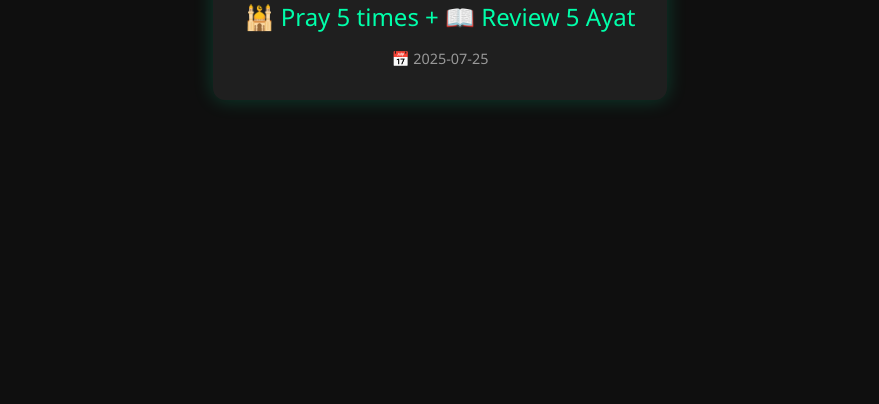
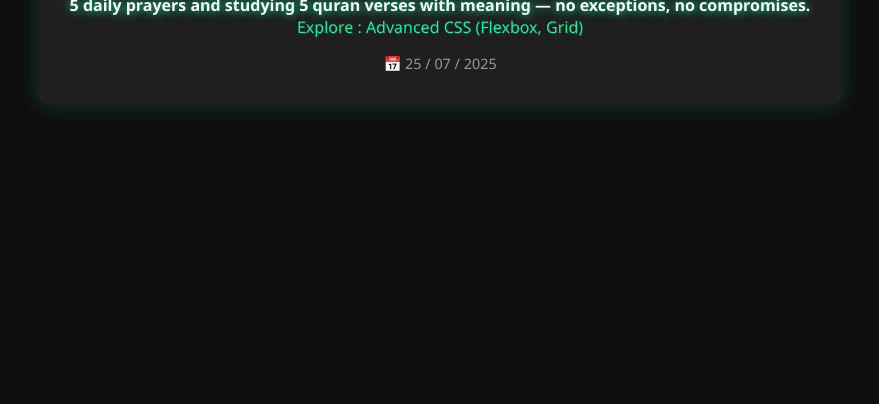
Before and after one commit to mahmud-ops/Project_Taqwa, a plain HTML site: page index.html in a window 1280 px wide. Shown: the part 396-800 px from the top of the page, without its empty margins (200-1079 px from the left). Drawn offline with Linux system fonts and the light colour scheme.

Commit message:
Added exploration topic

```diff
--- a/index.html
+++ b/index.html
@@ -4,55 +4,16 @@
   <meta charset="UTF-8" />
   <meta name="viewport" content="width=device-width, initial-scale=1.0"/>
   <title>What To Do Today</title>
-  <style>
-    * {
-      margin: 0;
-      padding: 0;
-      box-sizing: border-box;
-    }
-
-    body {
-      background: #0f0f0f;
-      color: #f0f0f0;
-      font-family: "Segoe UI", sans-serif;
-      display: flex;
-      justify-content: center;
-      align-items: center;
-      height: 100vh;
-    }
-
-    .container {
-      text-align: center;
-      background: #1f1f1f;
-      padding: 2rem;
-      border-radius: 12px;
-      box-shadow: 0 0 20px rgba(0, 255, 170, 0.2);
-    }
-
-    h1 {
-      font-size: 2rem;
-      margin-bottom: 1rem;
-    }
-
-    .task {
-      font-size: 1.5rem;
-      color: #00ffaa;
-    }
-
-    .date {
-      margin-top: 1rem;
-      font-size: 0.9rem;
-      color: #999;
-    }
-  </style>
+  <link rel="stylesheet" href="style.css">
 </head>
 <body>
   <div class="container">
     <h1 id="dayNo"></h1>
+    <div class="task highlight">5 daily prayers and studying 5 quran verses with meaning — no exceptions, no compromises.</div>
     <div class="task" id="task">Loading...</div>
     <div class="date" id="date"></div>
   </div>
 
-  <script src="script.js"></script>
+  <script type="module" src="script.js"></script>
 </body>
 </html>
--- /dev/null
+++ b/schedule.js
@@ -0,0 +1,75 @@
+// Define your schedule here
+export const schedule = {
+  // Phase 1: Web dev basics (spread out)
+  "2025-07-23": "Explore : HTML Basics",
+  "2025-07-24": "Explore : CSS Basics",
+  "2025-07-25": "Explore : Advanced CSS (Flexbox, Grid)",
+  "2025-07-26": "Explore : JavaScript Fundamentals Part 1",
+  "2025-07-27": "Explore : JavaScript Fundamentals Part 2",
+  "2025-07-28": "Explore : Advanced JavaScript Concepts",
+  "2025-07-29": "Explore : React Basics",
+  "2025-07-30": "Explore : React State & Events",
+  "2025-07-31": "Explore : React Forms & Hooks",
+  "2025-08-01": "Explore : Tailwind CSS Basics",
+  "2025-08-02": "Explore : Tailwind CSS Advanced",
+  "2025-08-03": "Explore : Node.js Basics Part 1",
+  "2025-08-04": "Explore : Node.js Basics Part 2",
+  "2025-08-05": "Explore : Express.js Fundamentals",
+  "2025-08-06": "Explore : REST APIs Concepts",
+  "2025-08-07": "Explore : MongoDB Basics",
+  "2025-08-08": "Explore : MongoDB Advanced Queries",
+  "2025-08-09": "Explore : Deploying Apps (Heroku, Vercel, etc.)",
+  "2025-08-10": "Explore : Git & GitHub Basics",
+  "2025-08-11": "Explore : Linux Command Line Basics",
+  "2025-08-12": "Explore : Bash Scripting Basics",
+
+  // Phase 2: DevOps & Security intro (spread out)
+  "2025-08-13": "Explore : Bash Scripting Practice",
+  "2025-08-14": "Explore : Docker Basics Part 1",
+  "2025-08-15": "Explore : Docker Basics Part 2",
+  "2025-08-16": "Explore : CI/CD Concepts Part 1",
+  "2025-08-17": "Explore : CI/CD Concepts Part 2",
+  "2025-08-18": "Explore : Cloud Basics (AWS/GCP Intro Part 1)",
+  "2025-08-19": "Explore : Cloud Basics (AWS/GCP Intro Part 2)",
+  "2025-08-20": "Explore : Networking Fundamentals",
+  "2025-08-21": "Explore : Web Security Basics (OWASP Top 10)",
+  "2025-08-22": "Explore : Common Web Vulnerabilities (XSS, SQLi)",
+
+  // Phase 3: Security deep dive
+  "2025-08-23": "Explore : Burp Suite Introduction",
+  "2025-08-24": "Explore : Nmap & Network Scanning",
+  "2025-08-25": "Explore : Metasploit Basics",
+  "2025-08-26": "Explore : Ethical Hacking Principles",
+  "2025-08-27": "Explore : Python Basics for Security",
+  "2025-08-28": "Explore : Writing Security Scripts",
+  "2025-08-29": "Explore : Web App Pentesting Practice",
+  "2025-08-30": "Explore : Capture The Flag (CTF) Introduction",
+  "2025-08-31": "Explore : Linux Privilege Escalation Basics",
+  "2025-09-01": "Explore : Reverse Engineering Basics",
+
+  // Phase 4: Advanced Security & career
+  "2025-09-02": "Explore : Malware Fundamentals",
+  "2025-09-03": "Explore : Security Automation",
+  "2025-09-04": "Explore : Incident Response Basics",
+  "2025-09-05": "Explore : Logging & Monitoring Tools",
+  "2025-09-06": "Explore : Secure Coding Practices",
+  "2025-09-07": "Explore : Building Your Portfolio",
+  "2025-09-08": "Explore : Bug Bounty Platforms Overview",
+  "2025-09-09": "Explore : Soft Skills for Techies",
+  "2025-09-10": "Explore : Career Planning & Certifications",
+  "2025-09-11": "Explore : Review + Practice + Mock Projects",
+
+  // Phase 5: Review + Tafsir Fridays (optional extra)
+  "2025-09-12": "Explore : Advanced Review + 📚 Tafsir (Friday)",
+  "2025-09-13": "Explore : Advanced Review",
+  "2025-09-14": "Explore : Advanced Review",
+  "2025-09-15": "Explore : Advanced Review",
+  "2025-09-16": "Explore : Advanced Review",
+  "2025-09-17": "Explore : Advanced Review",
+  "2025-09-18": "Explore : Advanced Review",
+  "2025-09-19": "Explore : Advanced Review + 📚 Tafsir (Friday)",
+  "2025-09-20": "Explore : Advanced Review",
+  "2025-09-21": "Explore : Advanced Review",
+  "2025-09-22": "Explore : Advanced Review",
+  "2025-09-23": "Explore : Wrap Up & Plan Next Steps",
+};
--- a/script.js
+++ b/script.js
@@ -1,89 +1,27 @@
-// Define your schedule here
-const schedule = {
-  //  Phase 1: Salah + 5 Ayat Review
-  "2025-07-23": "🕌 Pray 5 times + 📖 Review  5 Ayat",
-  "2025-07-24": "🕌 Pray 5 times + 📖 Review  5 Ayat",
-  "2025-07-25": "🕌 Pray 5 times + 📖 Review  5 Ayat",
-  "2025-07-26": "🕌 Pray 5 times + 📖 Review  5 Ayat",
-  "2025-07-27": "🕌 Pray 5 times + 📖 Review  5 Ayat",
-  "2025-07-28": "🕌 Pray 5 times + 📖 Review  5 Ayat",
-  "2025-07-29": "🕌 Pray 5 times + 📖 Review  5 Ayat",
-  "2025-07-30": "🕌 Pray 5 times + 📖 Review  5 Ayat",
-  "2025-07-31": "🕌 Pray 5 times + 📖 Review  5 Ayat",
-  "2025-08-01": "🕌 Pray 5 times + 📖 Review  5 Ayat",
-  "2025-08-02": "🕌 Pray 5 times + 📖 Review  5 Ayat",
-  "2025-08-03": "🕌 Pray 5 times + 📖 Review  5 Ayat",
-  "2025-08-04": "🕌 Pray 5 times + 📖 Review  5 Ayat",
-  "2025-08-05": "🕌 Pray 5 times + 📖 Review  5 Ayat",
-  "2025-08-06": "🕌 Pray 5 times + 📖 Review  5 Ayat",
-  "2025-08-07": "🕌 Pray 5 times + 📖 Review  5 Ayat",
-  "2025-08-08": "🕌 Pray 5 times + 📖 Review  5 Ayat",
-  "2025-08-09": "🕌 Pray 5 times + 📖 Review  5 Ayat",
-  "2025-08-10": "🕌 Pray 5 times + 📖 Review  5 Ayat",
-  "2025-08-11": "🕌 Pray 5 times + 📖 Review  5 Ayat",
-  "2025-08-12": "🕌 Pray 5 times + 📖 Review  5 Ayat",
+import { schedule } from './schedule.js';
 
-  // Phase 2: + 5 Qur'anic Arabic Words
-  "2025-08-13": "🕌 5 Salah + 📖 5 Ayat + 🧠 5 Arabic Words",
-  "2025-08-14": "🕌 5 Salah + 📖 5 Ayat + 🧠 5 Arabic Words",
-  "2025-08-15": "🕌 5 Salah + 📖 5 Ayat + 🧠 5 Arabic Words",
-  "2025-08-16": "🕌 5 Salah + 📖 5 Ayat + 🧠 5 Arabic Words",
-  "2025-08-17": "🕌 5 Salah + 📖 5 Ayat + 🧠 5 Arabic Words",
-  "2025-08-18": "🕌 5 Salah + 📖 5 Ayat + 🧠 5 Arabic Words",
-  "2025-08-19": "🕌 5 Salah + 📖 5 Ayat + 🧠 5 Arabic Words",
-  "2025-08-20": "🕌 5 Salah + 📖 5 Ayat + 🧠 5 Arabic Words",
-  "2025-08-21": "🕌 5 Salah + 📖 5 Ayat + 🧠 5 Arabic Words",
-  "2025-08-22": "🕌 5 Salah + 📖 5 Ayat + 🧠 5 Arabic Words",
-  "2025-08-23": "🕌 5 Salah + 📖 5 Ayat + 🧠 5 Arabic Words",
-  "2025-08-24": "🕌 5 Salah + 📖 5 Ayat + 🧠 5 Arabic Words",
-  "2025-08-25": "🕌 5 Salah + 📖 5 Ayat + 🧠 5 Arabic Words",
-  "2025-08-26": "🕌 5 Salah + 📖 5 Ayat + 🧠 5 Arabic Words",
-  "2025-08-27": "🕌 5 Salah + 📖 5 Ayat + 🧠 5 Arabic Words",
-  "2025-08-28": "🕌 5 Salah + 📖 5 Ayat + 🧠 5 Arabic Words",
-  "2025-08-29": "🕌 5 Salah + 📖 5 Ayat + 🧠 5 Arabic Words",
-  "2025-08-30": "🕌 5 Salah + 📖 5 Ayat + 🧠 5 Arabic Words",
-  "2025-08-31": "🕌 5 Salah + 📖 5 Ayat + 🧠 5 Arabic Words",
-  "2025-09-01": "🕌 5 Salah + 📖 5 Ayat + 🧠 5 Arabic Words",
-  "2025-09-02": "🕌 5 Salah + 📖 5 Ayat + 🧠 5 Arabic Words",
+const taskElement = document.getElementById("task");
+const dateElement = document.getElementById("date");
+const dayNoElement = document.getElementById("dayNo");
 
-  // Phase 3: + Tafsir on Fridays
-  "2025-09-03": "🕌 5 Salah + 📖 5 Ayat + 🧠 5 Arabic Words",
-  "2025-09-04": "🕌 5 Salah + 📖 5 Ayat + 🧠 5 Arabic Words",
-  "2025-09-05": "🕌 5 Salah + 📖 5 Ayat + 🧠 5 Arabic Words + 📚 Tafsir (Friday)",
-  "2025-09-06": "🕌 5 Salah + 📖 5 Ayat + 🧠 5 Arabic Words",
-  "2025-09-07": "🕌 5 Salah + 📖 5 Ayat + 🧠 5 Arabic Words",
-  "2025-09-08": "🕌 5 Salah + 📖 5 Ayat + 🧠 5 Arabic Words",
-  "2025-09-09": "🕌 5 Salah + 📖 5 Ayat + 🧠 5 Arabic Words",
-  "2025-09-10": "🕌 5 Salah + 📖 5 Ayat + 🧠 5 Arabic Words",
-  "2025-09-11": "🕌 5 Salah + 📖 5 Ayat + 🧠 5 Arabic Words",
-  "2025-09-12": "🕌 5 Salah + 📖 5 Ayat + 🧠 5 Arabic Words + 📚 Tafsir (Friday)",
-  "2025-09-13": "🕌 5 Salah + 📖 5 Ayat + 🧠 5 Arabic Words",
-  "2025-09-14": "🕌 5 Salah + 📖 5 Ayat + 🧠 5 Arabic Words",
-  "2025-09-15": "🕌 5 Salah + 📖 5 Ayat + 🧠 5 Arabic Words",
-  "2025-09-16": "🕌 5 Salah + 📖 5 Ayat + 🧠 5 Arabic Words",
-  "2025-09-17": "🕌 5 Salah + 📖 5 Ayat + 🧠 5 Arabic Words",
-  "2025-09-18": "🕌 5 Salah + 📖 5 Ayat + 🧠 5 Arabic Words",
-  "2025-09-19": "🕌 5 Salah + 📖 5 Ayat + 🧠 5 Arabic Words + 📚 Tafsir (Friday)",
-  "2025-09-20": "🕌 5 Salah + 📖 5 Ayat + 🧠 5 Arabic Words",
-  "2025-09-21": "🕌 5 Salah + 📖 5 Ayat + 🧠 5 Arabic Words",
-  "2025-09-22": "🕌 5 Salah + 📖 5 Ayat + 🧠 5 Arabic Words",
-  "2025-09-23": "🕌 5 Salah + 📖 5 Ayat + 🧠 5 Arabic Words",
-};
+const startDate = new Date("2025-07-23");
+const today = new Date();
 
+// Format local date string YYYY-MM-DD
+const year = today.getFullYear();
+const month = String(today.getMonth() + 1).padStart(2, "0");
+const day = String(today.getDate()).padStart(2, "0");
+const formattedLocal = `${year}-${month}-${day}`;
 
-    const taskElement = document.getElementById("task");
-    const dateElement = document.getElementById("date");
+// Calculate day number relative to start date
+const diffTime = today - startDate;
+const dayNo = Math.floor(diffTime / (1000 * 60 * 60 * 24)) + 1;
 
-    const startDate = new Date("2025-07-23");
-    const today = new Date();
-    const formatted = today.toISOString().split("T")[0];
+dayNoElement.textContent = `Day ${dayNo}/${63}`;
+dateElement.innerText = `📅 ${formattedLocal.split('-').reverse().join(' / ')}`;
 
-    const dayNo = Math.floor((today - startDate) / (1000 * 60 * 60 * 24)) + 1;
-    document.getElementById("dayNo").textContent = `Day ${dayNo}/${21*3}`;
-   dateElement.innerText = `📅 ${formatted}`;
-
-if (schedule[formatted]) {
-  taskElement.innerText = schedule[formatted];
+if (schedule[formattedLocal]) {
+  taskElement.innerText = schedule[formattedLocal];
 } else {
   taskElement.innerText = "🚫 No tasks scheduled today. Add one in JS!";
 }
--- /dev/null
+++ b/style.css
@@ -0,0 +1,46 @@
+* {
+  margin: 0;
+  padding: 0;
+  box-sizing: border-box;
+}
+
+body {
+  background: #0f0f0f;
+  color: #f0f0f0;
+  font-family: "Segoe UI", sans-serif;
+  display: flex;
+  justify-content: center;
+  align-items: center;
+  height: 100vh;
+}
+
+.container {
+  min-width: 300px;
+  margin: 10px;
+  text-align: center;
+  background: #1f1f1f;
+  padding: 2rem;
+  border-radius: 12px;
+  box-shadow: 0 0 20px rgba(0, 255, 170, 0.2);
+}
+
+h1 {
+  font-size: 2rem;
+  margin-bottom: 1rem;
+}
+
+.task {
+  font-size: inherit;
+  color: #00ffaa;
+}
+.highlight {
+  font-weight: bold;
+  color: white;
+  text-shadow: 0px 0px 10px #00ffaa;
+}
+
+.date {
+  margin-top: 1rem;
+  font-size: 0.9rem;
+  color: #999;
+}
```
